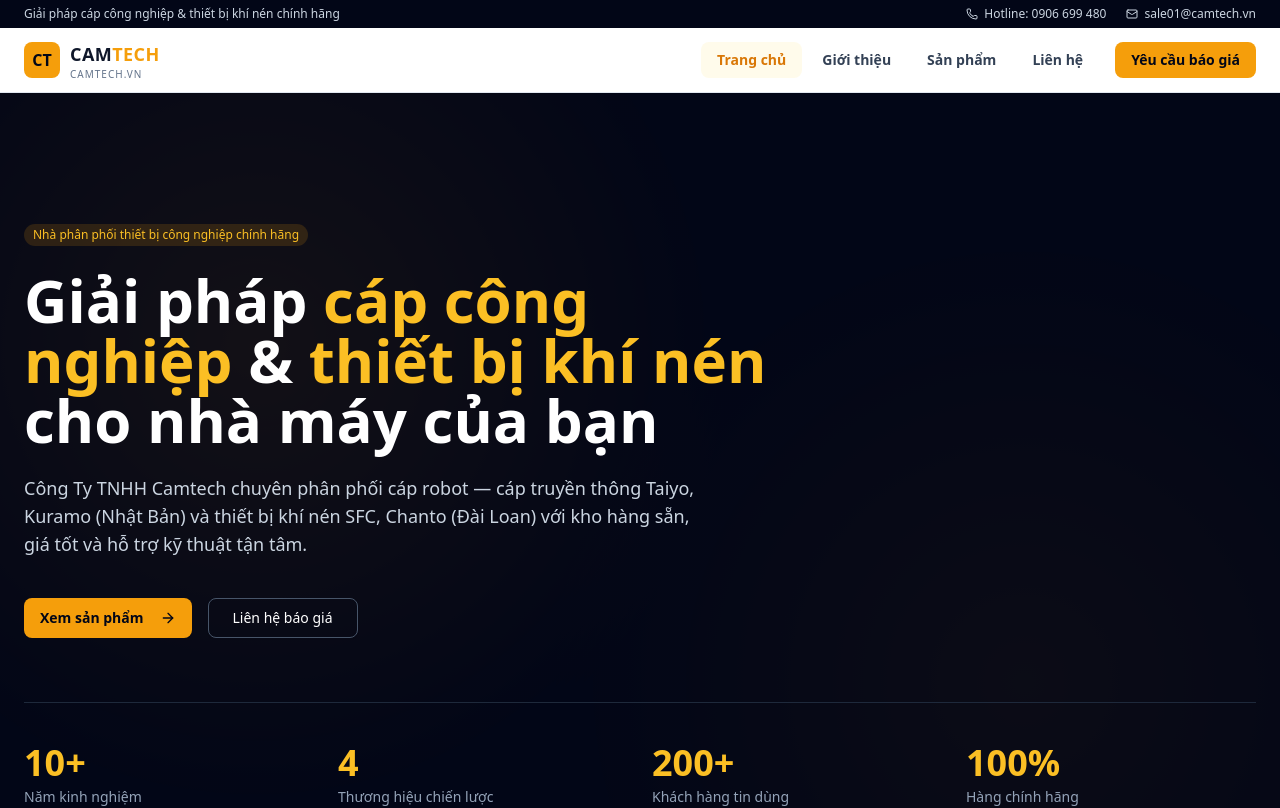
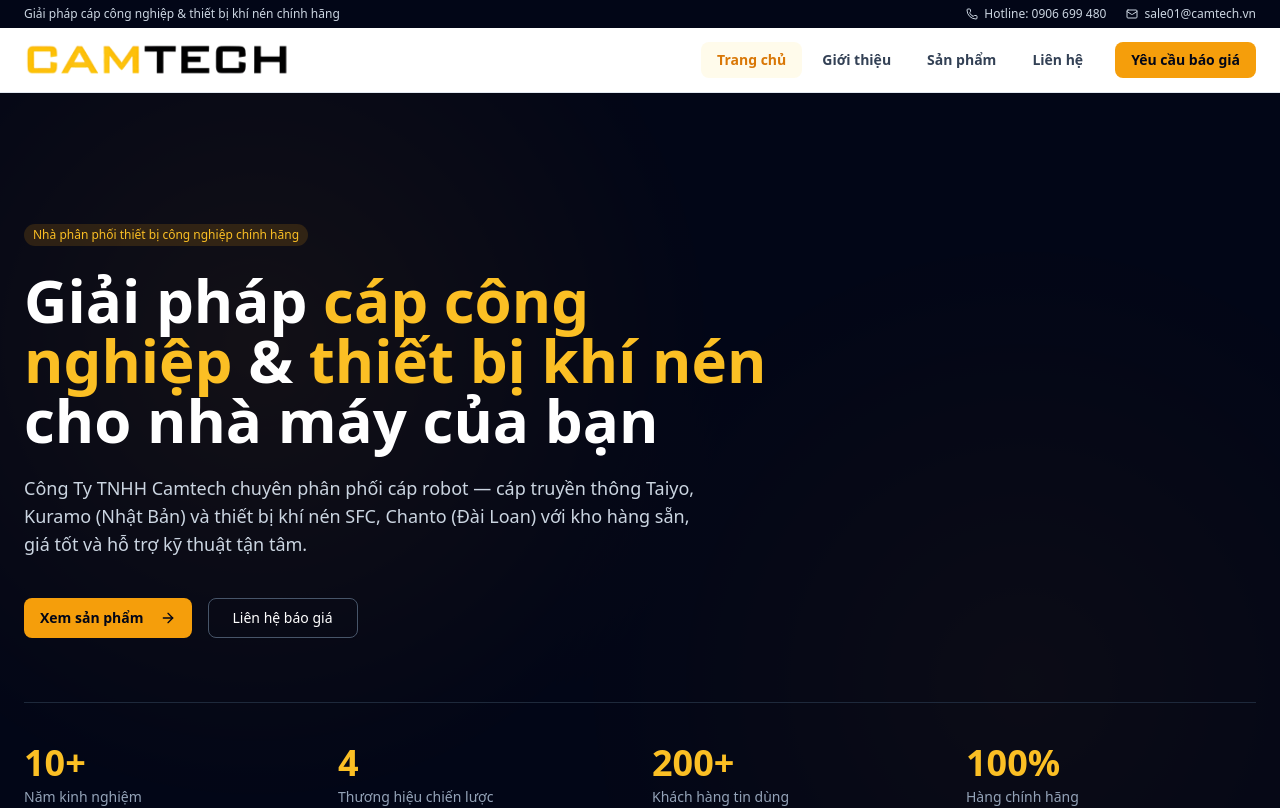
Before and after one commit to pvhdtg-dev/camtech_new, a React (Vite) app: page / in a window 1280 px wide. Shown: the top 808 px of the page. Built offline with nearby package versions, Linux system fonts and the light colour scheme.

Commit message:
replace text logo with image on all pages

```diff
--- a/src/components/site-header.tsx
+++ b/src/components/site-header.tsx
@@ -7,18 +7,8 @@ import { NAV_ITEMS, SITE } from '@/data/site'
 
 function Logo() {
   return (
-    <Link to="/" className="flex items-center gap-2.5">
-      <div className="flex h-9 w-9 items-center justify-center rounded-md bg-amber-500 font-black text-slate-950">
-        CT
-      </div>
-      <div className="leading-tight">
-        <div className="text-lg font-black tracking-wide text-slate-900">
-          CAM<span className="text-amber-500">TECH</span>
-        </div>
-        <div className="text-[10px] font-medium uppercase tracking-widest text-slate-500">
-          camtech.vn
-        </div>
-      </div>
+    <Link to="/" className="flex items-center">
+      <img src={`${import.meta.env.BASE_URL}logo-camtech.png`} alt="Camtech" className="h-9 w-auto" />
     </Link>
   )
 }
```
